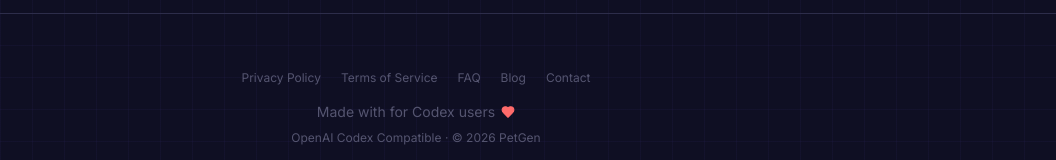
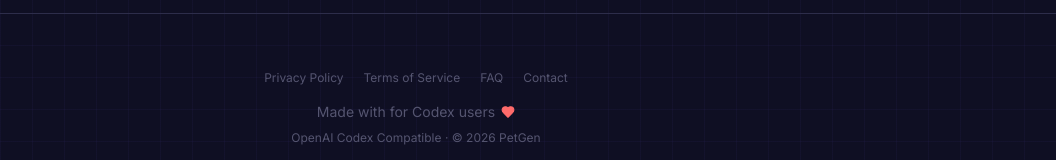
Before and after one commit to 863683348/codex-pet-generator, a Next.js app: page / in a window 1280 px wide. Shown: the part 3155-3315 px from the top of the page, without its empty margins (224-1280 px from the left). Built offline with nearby package versions, Linux system fonts and the light colour scheme; no server answers.

Commit message:
fix(nav): remove blog from footer (already in top nav)

```diff
--- a/components/layout/Footer.tsx
+++ b/components/layout/Footer.tsx
@@ -23,7 +23,6 @@ export default function Footer() {
           <Link href="/privacy" className="transition-colors hover:text-text-primary">{t('footer.privacy')}</Link>
           <Link href="/terms" className="transition-colors hover:text-text-primary">{t('footer.terms')}</Link>
           <Link href="/faq" className="transition-colors hover:text-text-primary">{t('footer.faq')}</Link>
-          <Link href="/blog" className="transition-colors hover:text-text-primary">{t('nav.blog')}</Link>
           <Link href="/contact" className="transition-colors hover:text-text-primary">{t('footer.contact')}</Link>
         </nav>
         <div className="mt-4 flex flex-col items-center gap-2 text-text-muted">
```
